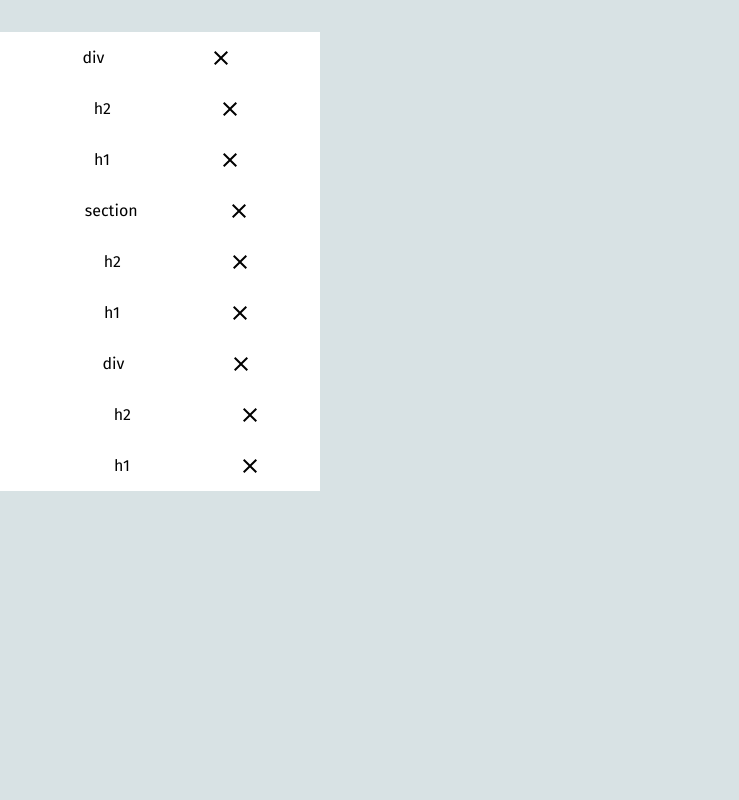
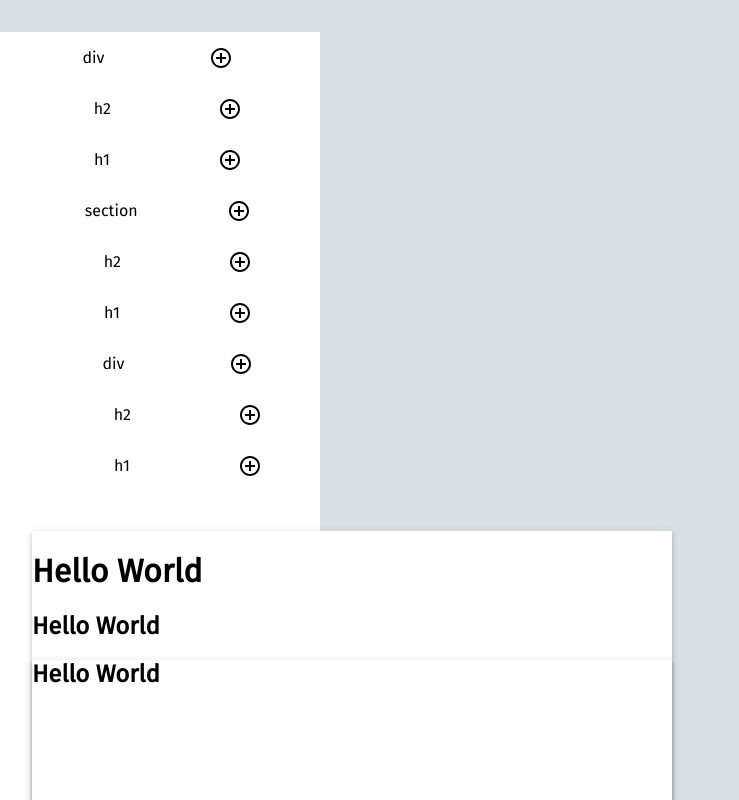
Before and after one commit to HeyHannibal/WGU-v0, a React (Create React App) app: page / in a window 1280 px wide. Shown: the top 800 px of the page, without its empty margins (0-739 px from the left). Built offline with nearby package versions, Linux system fonts and the light colour scheme.

Commit message:
add new nodes to dom, sort of

```diff
--- a/src/components2/input.js
+++ b/src/components2/input.js
@@ -5,6 +5,9 @@ import uniqid from "uniqid";
 
 import { Grid } from "@mui/material";
 import ClearIcon from "@mui/icons-material/Clear";
+import AddCircleOutlineOutlinedIcon from "@mui/icons-material/AddCircleOutlineOutlined";
+
+import Output from "./output";
 
 let vrDom = {
   Element: {
@@ -58,7 +61,6 @@ let vrDom = {
                 props: {
                   id: "top",
                 },
-
                 children: [{ textContent: "Hello World" }],
               },
             },
@@ -101,47 +103,21 @@ let vrDom = {
   },
 };
 
-
-
-
+let addMe = {
+  Element: {
+    treeRef: uniqid(),
+    tagName: "h1",
+    props: {
+      id: "top",
+    },
+    children: [{ textContent: "it works, sort of" }],
+  },
+};
 
 export default function Input() {
   const [Dom, setDom] = useState(vrDom);
 
-
-
-
-  const renderTree = (dom, isChild) => {
-
-    const offset = () =>
-      isChild ? { marginLeft: "10px" } : { marginLeft: "-2px" };
-
-    const hasChildren = (dom) => {
-      if(dom.Element.children === undefined || dom.Element.children.length === 0) {
-        return false
-      }
-      if(dom.Element.children !== undefined && Object.keys(dom.Element.children[0])[0] !== "textContent") {
-       return true
-      }
-    }
-
-    return (
-      <div className="node" style={offset()} key={dom.Element.treeRef}>
-        <Grid container alignItems="center" justifyContent="space-around">
-          <p>{dom.Element.tagName}</p>
-          <ClearIcon onClick={() => deleteFromState(dom.Element.treeRef)} />
-        </Grid>
-        {
-
-        (hasChildren(dom))
-          ? dom.Element.children.map((dom) => renderTree(dom, true))
-          : null}
-      </div>
-    );
-  };
-
-  const deleteFromState = useCallback((targetId) => {
-    console.log(targetId);
+  const deleteNodeFromState = useCallback((targetId) => {
     setDom(
       produce((draft) => {
         deleteNode(draft, targetId);
@@ -149,21 +125,68 @@ export default function Input() {
     );
   }, []);
 
-  function deleteNode(node, targetId, parent) {
-    console.log(node);
+  const addNodeToState = useCallback((targetId) => {
+    setDom(
+      produce((draft) => {
+        addNode(draft, targetId);
+      })
+    );
+  }, []);
+
+  const renderTree = (dom, isChild) => {
+    console.log(dom);
+    const { Element } = dom;
+    const offset = () => (isChild ? { marginLeft: "10px" } : { marginLeft: "-2px" });
+
+    const hasChildren = () => {
+      const { children } = Element;
+      if (children === undefined || children.length === 0) return false;
+      if (children !== undefined && Object.keys(children[0])[0] !== "textContent")
+        return true;
+    };
+
+    return (
+      <div className="node" style={offset()} key={Element.treeRef}>
+        <Grid
+          container
+          alignItems="center"
+          justifyContent="space-around"
+          flexWrap="nowrap"
+        >
+          <p>{Element.tagName}</p>
+          {/* <ClearIcon onClick={() => deleteNodeFromState(Element.treeRef)} /> */}
+          <AddCircleOutlineOutlinedIcon onClick={() => addNodeToState(Element.treeRef)} />
+        </Grid>
+        {hasChildren(dom) ? Element.children.map((dom) => renderTree(dom, true)) : null}
+      </div>
+    );
+  };
+
+  function addNode(node, targetId) {
     const keys = Object.keys(node);
     const key = keys[0];
     if (node[key].treeRef === targetId) {
+      let newArr = [...node.Element.children, addMe];
+      node.Element.children = newArr;
+    } else {
+      if (Array.isArray(node[key].children) && node[key].children.length > 0) {
+        node[key].children.forEach((child) => addNode(child, targetId));
+      }
+    }
+  }
+
+  function deleteNode(node, targetId, parent) {
+    const keys = Object.keys(node);
+    const key = keys[0];
+    if (node[key].treeRef === targetId) {
+      // filter the array with id from function call
       let newArr = parent.Element.children.filter(
         (child) => child.Element.treeRef !== targetId
       );
-      console.log(newArr)
       parent.Element.children = newArr;
     } else {
       if (Array.isArray(node[key].children) && node[key].children.length > 0) {
-        node[key].children.forEach((child) =>
-          deleteNode(child, targetId, node)
-        );
+        node[key].children.forEach((child) => deleteNode(child, targetId, node));
       }
     }
   }
@@ -171,42 +194,7 @@ export default function Input() {
   return (
     <div onClick={() => console.log(Dom)} id="domTree">
       {renderTree(Dom)}
+      <Output dom={Dom} />
     </div>
   );
 }
-
-// let count = 0;
-// const renderTree = (dom) => {
-//   count++;
-//   return (
-//     <TreeItem
-//       nodeId={count.toString()}
-//       label={dom.Element.tagName}
-//       style={{position:'relative'}}
-//     >
-//       <span style={{position:'absolute', 'top':'1px'}} onClick={() => del(dom)}>d</span>
-//
-//dom.Element.children !== undefined &&
-//        Object.keys(dom.Element.children[0])[0] !== "textContent"
-//        && dom.Element.children.length > 0
-//       {dom.Element.children !== undefined &&
-//       Object.keys(dom.Element.children[0])[0] !== "textContent"
-//         ? dom.Element.children.map((dom) => renderTree(dom))
-//         : null}
-//     </TreeItem>
-//   );
-// };
-
-// return (
-//   <div onClick={() => console.log(virtualDom)}>
-//     <TreeView>{renderTree(virtualDom)}</TreeView>
-//   </div>
-// );
-
-// const changeDom = useCallback(() => {
-//   setDom(
-//     produce((draft) => {
-//       draft.Element.props.id = "hi";
-//     })
-//   );
-// }, []);
--- a/src/components2/muiButton.js
+++ b/src/components2/muiButton.js
@@ -15,10 +15,7 @@ export default function MuiButton(props) {
   const { TextField, Select, MenuItem, Button } = Mui;
   return (
     <>
-      <Select
-        defaultValue={"contained"}
-        onChange={(e) => setVariant(e.target.value)}
-      >
+      <Select defaultValue={"contained"} onChange={(e) => setVariant(e.target.value)}>
         <MenuItem value="contained">contained</MenuItem>
         <MenuItem value="text">text</MenuItem>
         <MenuItem value="outlined">outlined</MenuItem>
--- a/src/components2/output.js
+++ b/src/components2/output.js
@@ -58,7 +58,6 @@ const virtualDom = {
           ],
         },
       },
-
     ],
   },
 };
@@ -97,9 +96,7 @@ function traverseChildNodes(virtualDom) {
 }
 
 export default function Output(props) {
-  const [dom, setDom] = useState(virtualDom);
-
-  return <div id="work">{traverseVirtualDom(dom)}</div>;
+  return <div id="work">{traverseVirtualDom(props.dom)}</div>;
 }
 
 // return keys.map((elem) => {
```
